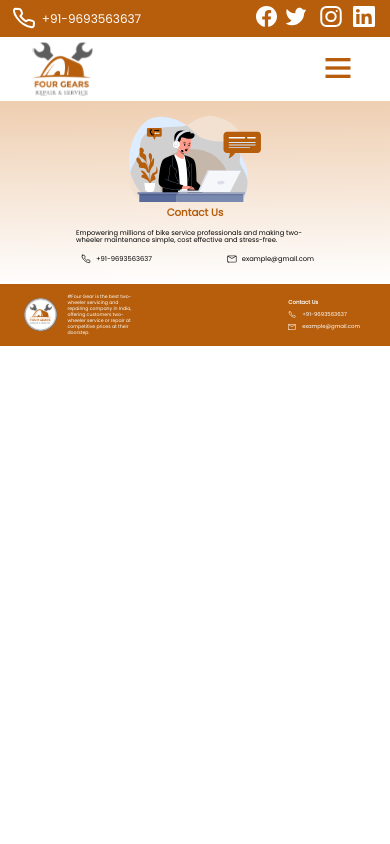
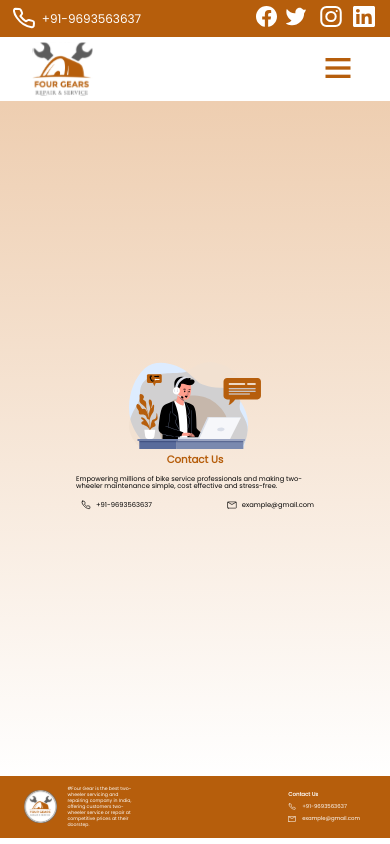
Before and after one commit to anshulkumarx7/FourGear-MotorBikeService-FrontEnd, a React (Vite) app: page /contact in a window 390 px wide. Built offline with nearby package versions, Linux system fonts and the light colour scheme.

Commit message:
fix changes

```diff
--- a/src/Styles/Contact.css
+++ b/src/Styles/Contact.css
@@ -89,3 +89,9 @@
     }
 
 }
+@media screen and (max-width:800px){
+    .fourGearContact{
+        height:80vh;
+    }
+
+}
--- a/src/Styles/Profile.css
+++ b/src/Styles/Profile.css
@@ -127,7 +127,7 @@
 @media screen and (max-width:550px) {
   .fourGearProfile{
     /* height:95vh; */
-    padding:7rem 0;
+    /* padding:7rem 0; */
   }
   .fourGearProfileDetailsContainer h2{
     font-size: 1.2rem;
```
